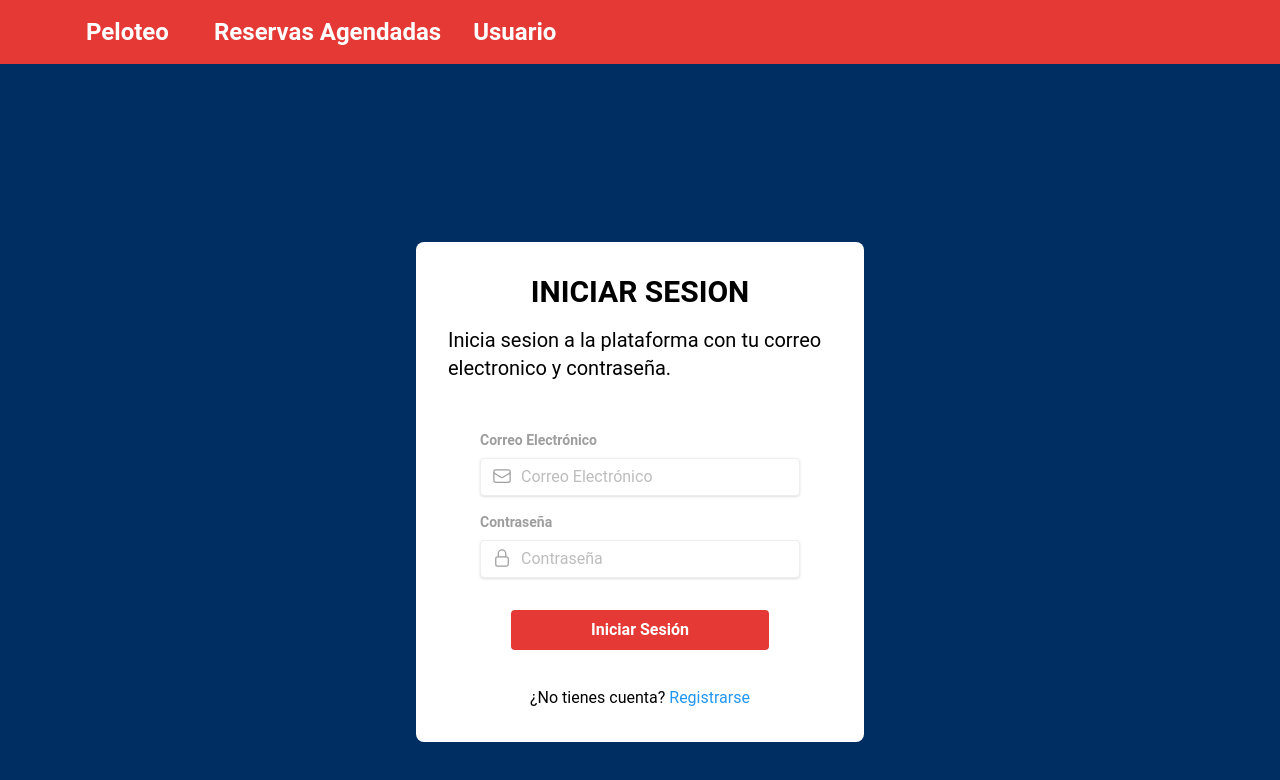
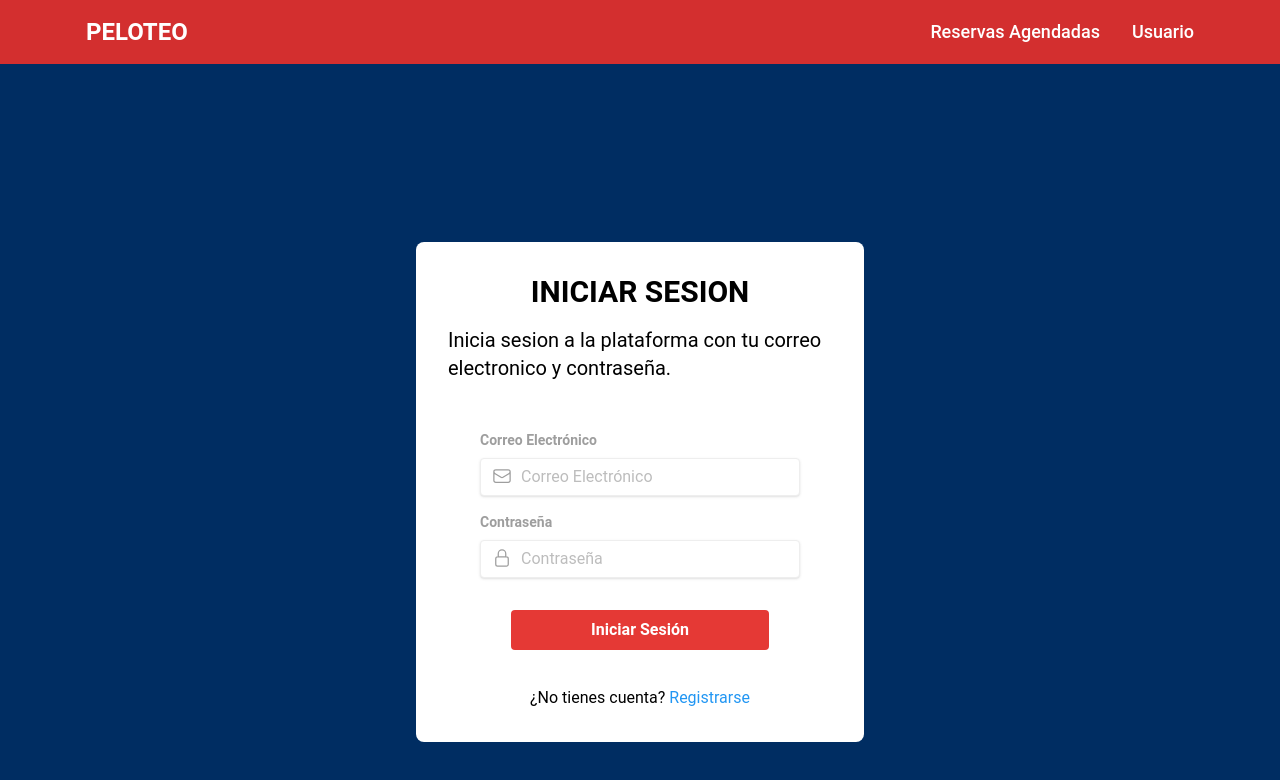
Before and after one commit to MauriVargas17/peloTeo, a React (Vite) app: page /login in a window 1280 px wide. Shown: the top 780 px of the page. Built offline with nearby package versions, Linux system fonts and the light colour scheme.

Commit message:
Peloteo v.1

```diff
--- a/src/components/BookingComponent.tsx
+++ b/src/components/BookingComponent.tsx
@@ -119,7 +119,7 @@ export const BookingComponent = ({ actividad }: ActivityProps) => {
     return (
         <div style={{ backgroundColor: "#002D62" }}>
         <div className="max-w-lg mx-auto p-5 bg-white shadow-md rounded-lg mt-10">
-            <h1 className="text-xl font-bold text-center mb-6">Reserva para {actividad.name}</h1>
+            <h1 style={{ color: "#000000" }} className="text-xl font-bold text-center mb-6">Reserva para {actividad.name}</h1>
             <form className="space-y-4">
                 <div>
                     <label className="block text-sm font-medium text-gray-700">
--- a/src/components/EventosDestacados.tsx
+++ b/src/components/EventosDestacados.tsx
@@ -1,3 +1,4 @@
+// EventosDestacados.tsx
 import React, { useState, useEffect } from 'react';
 import axios from 'axios';
 import { Link } from 'react-router-dom';
@@ -22,6 +23,7 @@ interface EventosDestacadosProps {
 
 function EventosDestacados({ busqueda, categoriaSeleccionada }: EventosDestacadosProps) {
   const [actividades, setActividades] = useState<Actividad[]>([]);
+  const [actividadesFiltradas, setActividadesFiltradas] = useState<Actividad[]>([]);
 
   useEffect(() => {
     const obtenerActividades = async () => {
@@ -36,11 +38,38 @@ function EventosDestacados({ busqueda, categoriaSeleccionada }: EventosDestacado
     obtenerActividades();
   }, []);
 
-  // Filtrar las actividades según el término de búsqueda y la categoría seleccionada
-  const actividadesFiltradas = actividades.filter(actividad =>
-    actividad.name.toLowerCase().includes(busqueda.toLowerCase()) &&
-    (categoriaSeleccionada === '' || actividad.sport.toLowerCase() === categoriaSeleccionada.toLowerCase())
-  );
+  useEffect(() => {
+    if (busqueda === '' && categoriaSeleccionada === '') {
+      // Mostrar las primeras 5 actividades si no hay búsqueda ni filtro aplicado
+      setActividadesFiltradas(actividades.slice(0, 5));
+    } else {
+      // Filtrar las actividades según el término de búsqueda y la categoría seleccionada
+      const actividadesFiltradas = actividades.filter(actividad =>
+        actividad.name.toLowerCase().includes(busqueda.toLowerCase()) &&
+        (categoriaSeleccionada === '' || actividad.sport.toLowerCase() === categoriaSeleccionada.toLowerCase())
+      );
+      setActividadesFiltradas(actividadesFiltradas);
+    }
+  }, [busqueda, categoriaSeleccionada, actividades]);
+
+  // Restablecer las actividades filtradas a las primeras 5 actividades cuando se deseleccione un filtro
+  useEffect(() => {
+    if (categoriaSeleccionada === '' && busqueda === '') {
+      setActividadesFiltradas(actividades.slice(0, 5));
+    } else if (categoriaSeleccionada === '') {
+      // Si se deselecciona la categoría, se filtran las actividades solo por la búsqueda
+      const actividadesFiltradas = actividades.filter(actividad =>
+        actividad.name.toLowerCase().includes(busqueda.toLowerCase())
+      );
+      setActividadesFiltradas(actividadesFiltradas);
+    } else if (busqueda === '') {
+      // Si solo se elimina la búsqueda, se filtran las actividades solo por la categoría
+      const actividadesFiltradas = actividades.filter(actividad =>
+        actividad.sport.toLowerCase() === categoriaSeleccionada.toLowerCase()
+      );
+      setActividadesFiltradas(actividadesFiltradas);
+    }
+  }, [categoriaSeleccionada, busqueda, actividades]);
 
   return (
     <div className="my-4 overflow-x-scroll">
--- a/src/components/Filtros.tsx
+++ b/src/components/Filtros.tsx
@@ -1,3 +1,4 @@
+// Filtros.tsx
 import React, { useState } from 'react';
 import tennisIcon from '../assets/tennis.png'; // Importa el icono de tennis
 import soccerIcon from '../assets/soccer.png'; // Importa el icono de soccer
@@ -14,8 +15,14 @@ function Filtros({ onCategoriaSeleccionada }: FiltrosProps) {
   const [categoriaSeleccionada, setCategoriaSeleccionada] = useState('');
 
   const handleClickCategoria = (categoria: string) => {
-    setCategoriaSeleccionada(categoria);
-    onCategoriaSeleccionada(categoria);
+    if (categoria === categoriaSeleccionada) {
+      // Deseleccionar la categoría si ya estaba seleccionada
+      setCategoriaSeleccionada('');
+      onCategoriaSeleccionada('');
+    } else {
+      setCategoriaSeleccionada(categoria);
+      onCategoriaSeleccionada(categoria);
+    }
   };
 
   return (
--- a/src/components/Header.tsx
+++ b/src/components/Header.tsx
@@ -2,11 +2,13 @@ import { Link } from 'react-router-dom';
 
 function Header() {
   return (
-    <header className="bg-red-600 text-white py-4">
-      <div className="container mx-auto flex">
-        <Link to='/home' className="text-2xl font-semibold pl-4 w-32">Peloteo</Link>
-        <Link to="admin_page" className='text-2xl font-semibold pl-4 w-auto'>Reservas Agendadas</Link>
-        <Link to="/info" className='text-2xl font-semibold pl-8 w-auto'>Usuario</Link>
+    <header className="bg-red-700 text-white py-4">
+      <div className="container mx-auto flex justify-between items-center">
+        <Link to='/home' className="text-2xl font-semibold pl-4">PELOTEO</Link>
+        <nav className="flex items-center">
+          <Link to="admin_page" className='text-lg font-medium px-4'>Reservas Agendadas</Link>
+          <Link to="/info" className='text-lg font-medium px-4'>Usuario</Link>
+        </nav>
       </div>
     </header>
   );
--- a/src/components/Mapa.tsx
+++ b/src/components/Mapa.tsx
@@ -10,7 +10,7 @@ interface MapaProps {
 
 const Mapa: React.FC<MapaProps> = ({ location }) => {
   return (
-    <LoadScript googleMapsApiKey="API-KEY">
+    <LoadScript googleMapsApiKey="AIzaSyC2qZajToqbn_z2wcJOwaecPLSjhKJaLbM">
       <GoogleMap
         mapContainerStyle={{ width: '100%', height: '350px' }}
         center={location}
--- a/src/components/UserInfo.tsx
+++ b/src/components/UserInfo.tsx
@@ -62,7 +62,7 @@ const ProfileForm = (token: any) => {
 
   return (
     <div className="max-w-md mx-auto mt-8">
-      <h2 className="text-2xl mb-4">Información de usuario</h2>
+      <h2 className="text-2xl mb-4 text-white">Información del usuario</h2>
       <form
         onSubmit={handleSubmit}
         className="bg-white shadow-md rounded px-8 pt-6 pb-8 mb-4"
@@ -137,8 +137,9 @@ const ProfileForm = (token: any) => {
         </div>
         <div className="flex items-center justify-between">
           <button
-            className="bg-blue-500 hover:bg-blue-700 text-white font-bold py-2 px-4 rounded focus:outline-none focus:shadow-outline"
             type="submit"
+            className="bg-red-600 hover:bg-red-700 text-white font-bold mt-4 py-2 px-20 rounded focus:outline-none focus:shadow-outline"
+
           >
             Guardar cambios
           </button>
--- a/src/index.css
+++ b/src/index.css
@@ -1,3 +1,7 @@
 @tailwind base;
 @tailwind components;
 @tailwind utilities;
+/* index.css o index.scss */
+body {
+    background-color: #002d62;
+    }
--- a/src/pages/ActivityPage.tsx
+++ b/src/pages/ActivityPage.tsx
@@ -58,7 +58,7 @@ export const ActivityPage = () => {
   }
 
   return (
-    <div className="white text-black min-h-screen">
+    <div className="white text-white min-h-screen"> {/* Cambié el color del texto a blanco */}
       <div className="flex flex-col md:flex-row items-stretch justify-center">
         <div className='w-full md:w-7/12'>
           <ImageSlider images={[upb, upbeventos]} />
@@ -66,7 +66,7 @@ export const ActivityPage = () => {
         <div className='w-full md:w-5/12 flex flex-col'>
           <div id='information' className="p-8 rounded-lg shadow-lg flex-1 flex flex-col justify-between">
             <div>
-              <h1 className="text-5xl font-bold text-center mt-2 mb-4" style={{ color: "#002d62" }}>{activity.name}</h1>
+              <h1 className="text-5xl font-bold text-center mt-2 mb-4" style={{ color: "#FFFFFF" }}>{activity.name}</h1>
               <p className="text-2xl text-center font-light">Dirección: {activity.google_location}</p>
               {/* Agregamos el componente de mapa aquí */}
               <div className="mt-8">
```
